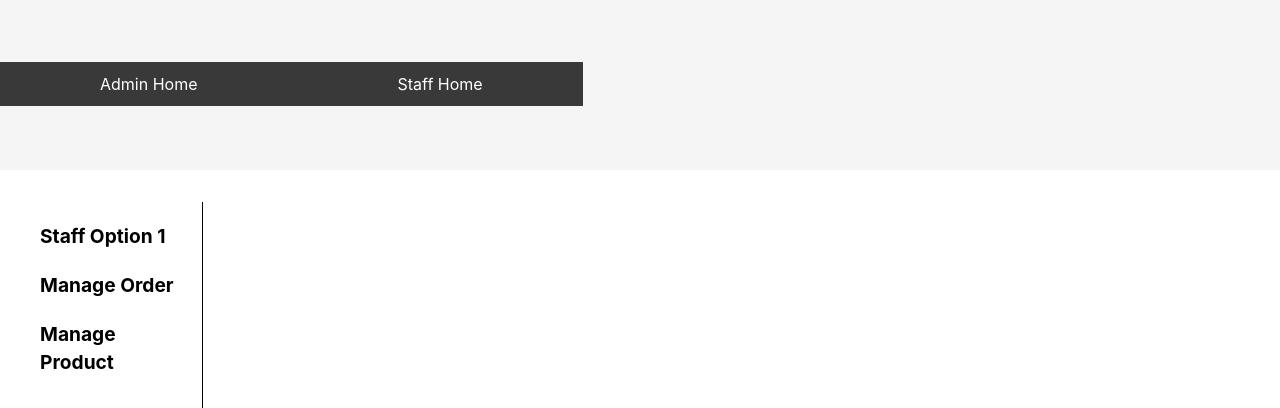
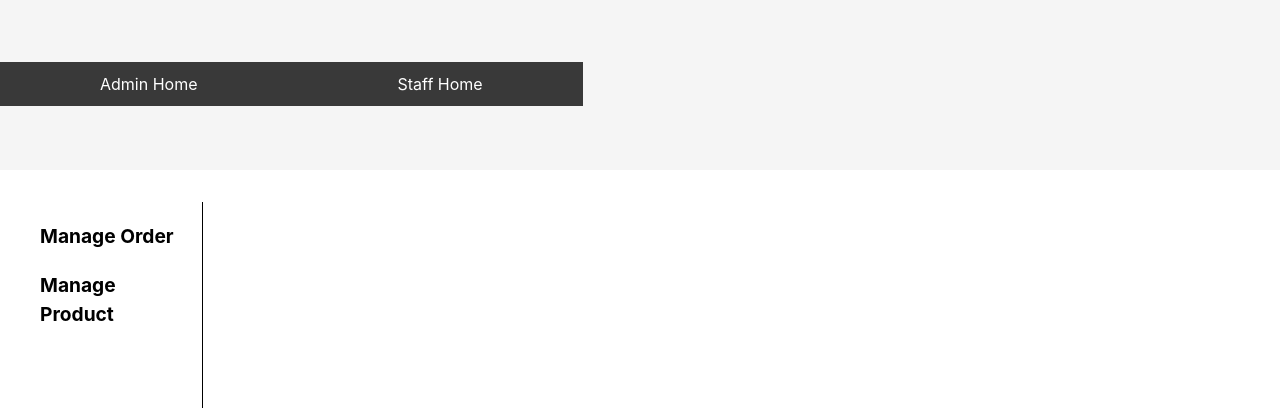
Before and after one commit to KhoiNM01/theShoeShop, a plain HTML site: page theShoeShop/src/main/webapp/StaffMain.html in a window 1280 px wide. Both pictures are taken after a click on the button "Staff Home". Shown: the part 92-500 px from the top of the page. Drawn offline with nearby package versions, Linux system fonts and the light colour scheme.

Commit message:
Update Staff Management

```diff
--- a/theShoeShop/src/main/webapp/StaffMain.html
+++ b/theShoeShop/src/main/webapp/StaffMain.html
@@ -76,9 +76,9 @@
                 <div class="sidebar">
                     <ul id="staff-menu">
                         <!-- Thêm các lựa chọn cho Staff sidebar -->
-                        <li><a href="#" onclick="openTab('StaffOption1')">Staff Option 1</a></li>
-                        <li><a href="#" onclick="openTab('StaffOption2')">Manage Order</a></li>
-                        <li><a href="#" onclick="openTab('StaffOption3')">Manage Product</a></li>
+                        <li><a href="#" onclick="openTab('StaffOption1')">Manage Order</a></li>
+                        <li><a href="#" onclick="openTab('StaffOption2')">Manage Product</a></li>
+
                         <!-- Thêm lựa chọn cho Staff sidebar tại đây -->
                     </ul>
                 </div>
@@ -253,12 +253,6 @@
 
                 <div class="tabcontent home-staff" id="StaffOption1">
                     <!-- Nội dung trang Staff Option 1 -->
-                    <h2>Staff Option 1</h2>
-                    <p>This is the Staff Option 1 page for Staff.</p>
-                </div>
-
-                <div class="tabcontent home-staff" id="StaffOption2">
-                    <!-- Nội dung trang Staff Option 2 -->
                     <h2>Manage Order</h2>
                     <form class="profile">
                         <table>
@@ -341,8 +335,8 @@
                     </form>
                 </div>
 
-                <div class="tabcontent home-staff" id="StaffOption3">
-                    <!-- Nội dung trang Staff Option 3 -->
+                <div class="tabcontent home-staff" id="StaffOption2">
+                    <!-- Nội dung trang Staff Option 2 -->
                     <div class="tabbar-product">
                         <h2>Manage Product</h2>
                         <a href="#"><svg xmlns="http://www.w3.org/2000/svg" width="24" height="24" viewBox="0 0 24 24"
@@ -413,6 +407,11 @@
                         </table>
                     </form>
                 </div>
+
+                <div class="tabcontent home-staff" id="StaffOption3">
+                    <!-- Nội dung trang Staff Option 3 -->
+
+                </div>
             </div>
         </div>
     </div>
```
